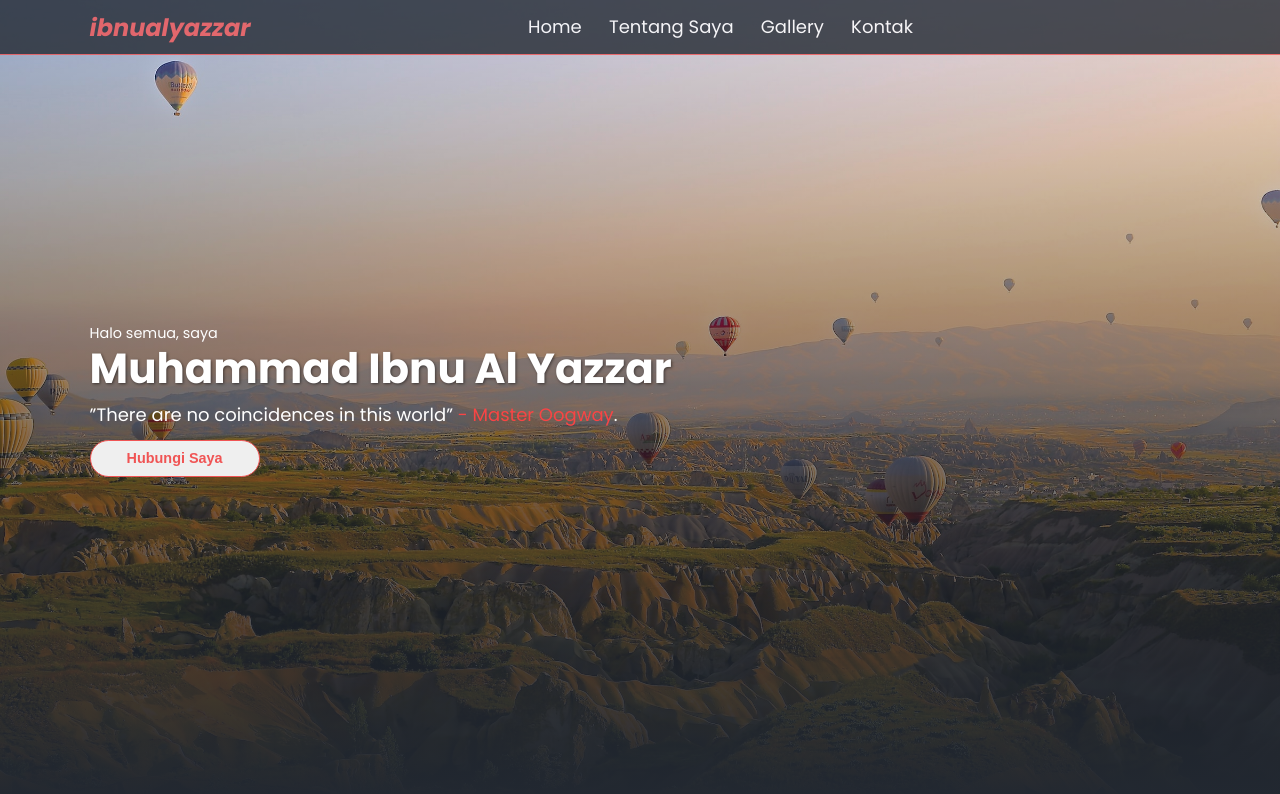
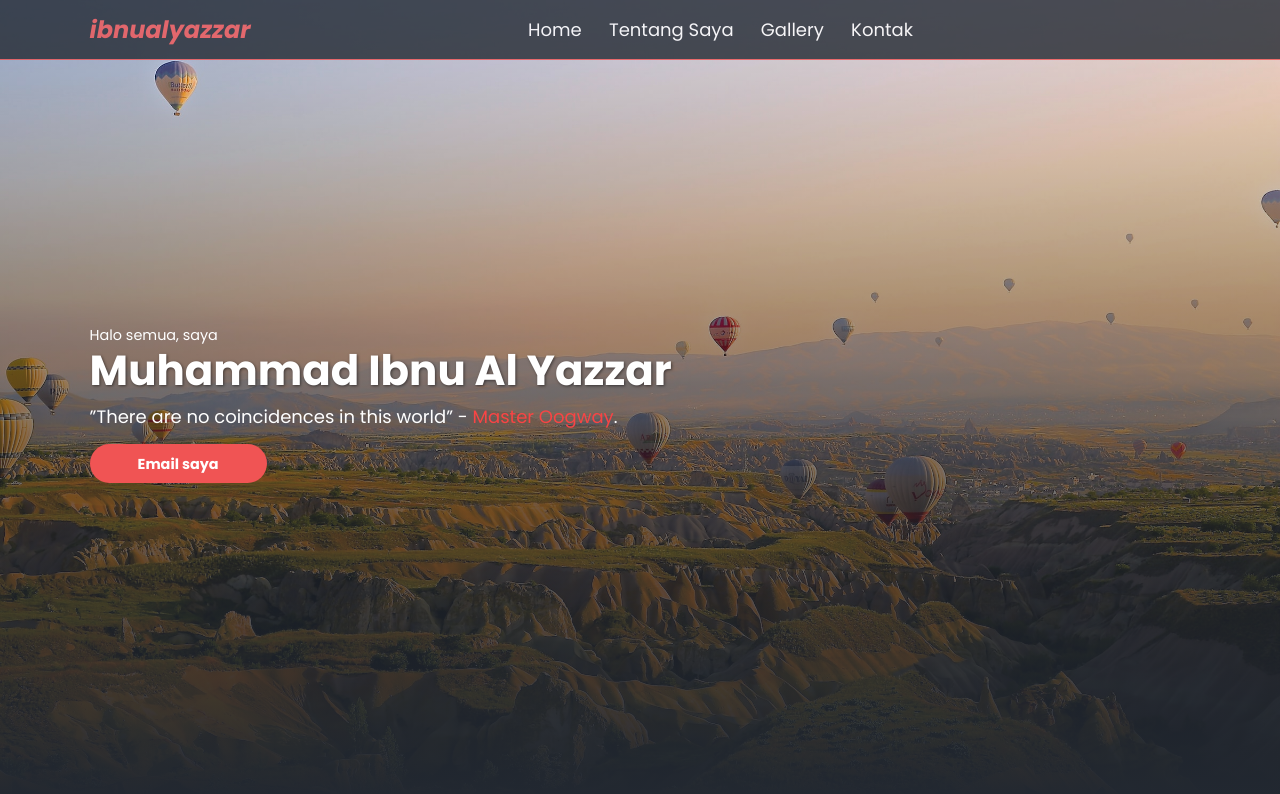
Before and after one commit to ibnu001/My-Porto, a plain HTML site: page index.html in a window 1280 px wide. Shown: the top 794 px of the page. Drawn offline with nearby package versions, Linux system fonts and the light colour scheme.

Commit message:
website portofolio

```diff
--- a/css/style.css
+++ b/css/style.css
@@ -28,7 +28,7 @@ html {
   display: flex;
   justify-content: space-between;
   align-items: center;
-  padding: 0.8rem 7%;
+  padding: 1rem 7%;
   background-color: var(--bg);
   opacity: 0.8;
   border-bottom: 1px solid var(--primary);
@@ -101,7 +101,7 @@ html {
 
 .hero .content {
   padding: 5rem 7%;
-  max-width: 65rem;
+  max-width: 80rem;
 }
 
 .hero .content .content-halo {
@@ -118,7 +118,7 @@ html {
 
 .hero .content .content-quote {
   font-size: 1.5rem;
-  margin-bottom: 1rem;
+  margin-bottom: 2rem;
 }
 
 .hero .content .content-quote span {
@@ -127,18 +127,17 @@ html {
 
 .hero .btn {
   font-size: 1.2rem;
-  padding: 0.8rem 3rem;
+  padding: 0.8rem 4rem;
   border-radius: 50rem;
-  color: var(--primary);
+  color: #fff;
+  background-color: var(--primary);
   font-weight: 700;
   transition: 0.3s linear;
-  border: 0.15rem solid var(--primary);
 }
 
 .hero .btn:hover {
-  background-color: var(--primary);
-  color: #fff;
-  border: 0.15rem solid #fff;
+  background-color: #fff;
+  color: var(--primary);
   transition: 0.3s linear;
 }
 
--- a/index.html
+++ b/index.html
@@ -44,10 +44,10 @@
         <p class="content-halo">Halo semua, saya</p>
         <h1>Muhammad Ibnu Al Yazzar</h1>
         <p class="content-quote">
-          ”There are no coincidences in this world”
-          <span>- Master Oogway</span>.
+          ”There are no coincidences in this world” -
+          <span>Master Oogway</span>.
         </p>
-        <button type="button" class="btn">Hubungi Saya</button>
+        <a href="mailto:alyazzar14@example.com" class="btn">Email saya</a>
       </main>
     </section>
     <!-- Hero Section end -->
```
